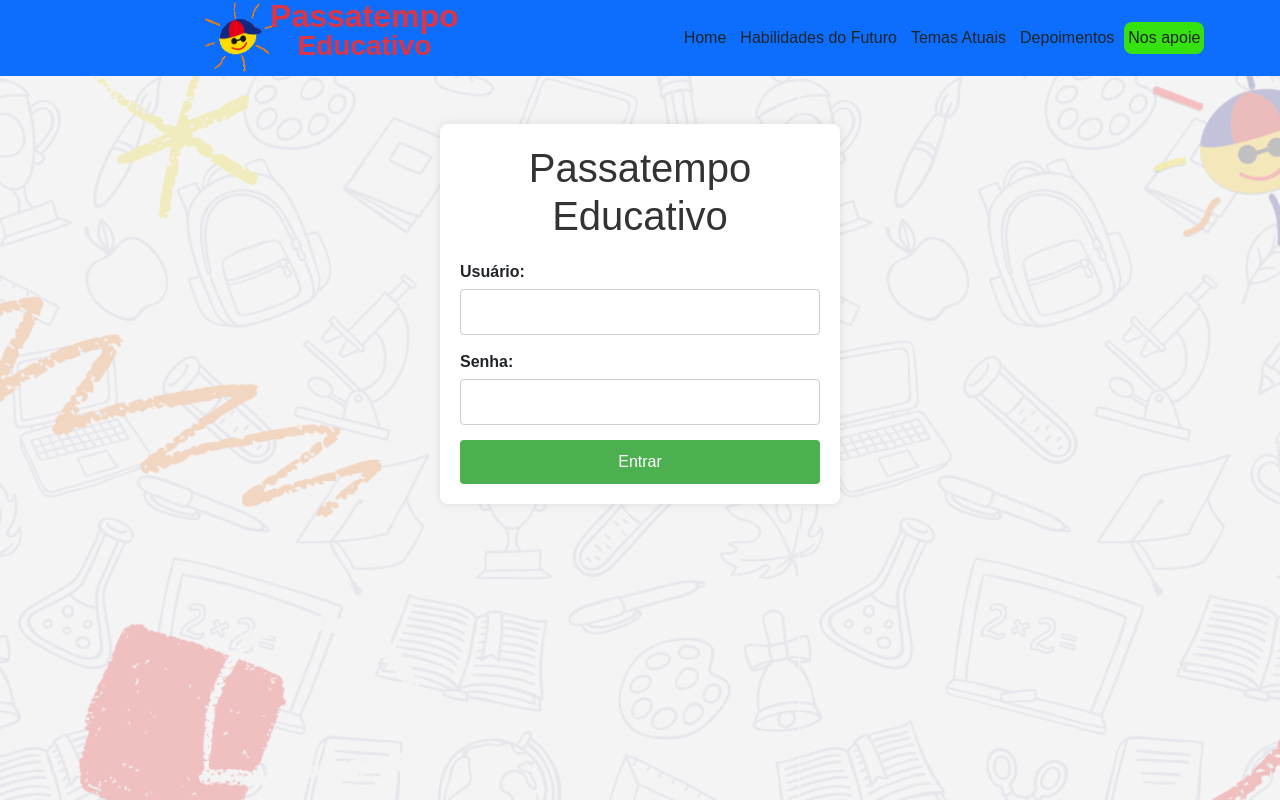
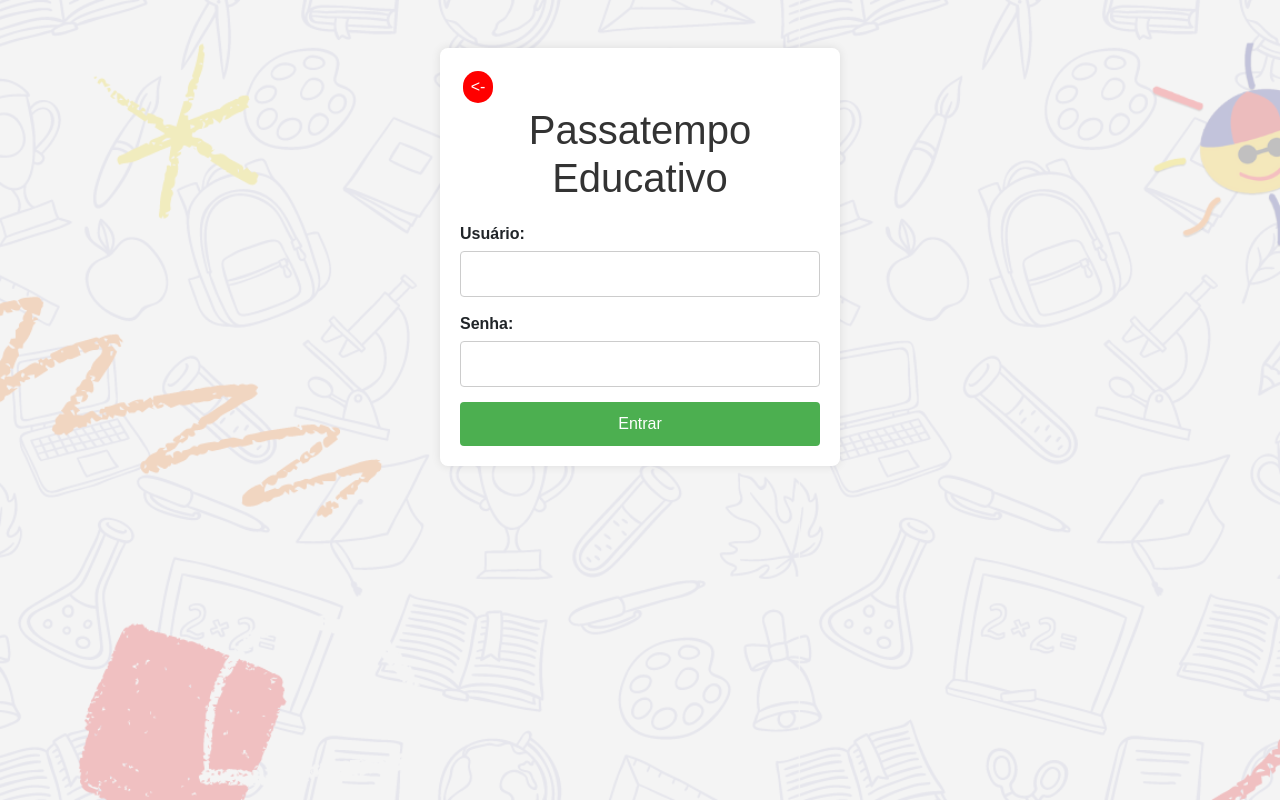
Before and after one commit to RodrigoSKSanchez/Recreatur_Web, a plain HTML site: page front/login.html in a window 1280 px wide. Drawn offline with nearby package versions, Linux system fonts and the light colour scheme.

Commit message:
Trocando o header no login por um botao de voltar

```diff
--- a/front/css/styles_login.css
+++ b/front/css/styles_login.css
@@ -58,3 +58,14 @@ input {
 .botao:hover {
     background-color: #45a049;
 }
+
+.voltar {
+    background-color: red;
+    color: white;
+    width: 30px;
+    text-align: center;
+}
+
+.voltar:hover {
+    background-color: darkred;
+}
--- a/front/login.html
+++ b/front/login.html
@@ -15,31 +15,14 @@
 
 
 <body>
-    <header class="d-flex bg-primary container-fluid col-12 justify-content-center">
-        <div class="row col-12 justify-content-center">
-          <div class="col-12 col-md-6 row justify-content-center">
-            <img src="imagens/icon.png" alt="Logo Passatempo Educativo" class="col-md-2 col-6">
-            <div
-              class="d-flex flex-column align-items-center col-md-3 col-12 text-danger lh-1 fw-semibold justify-content-center">
-              <p class="mb-auto fs-2">Passatempo</p>
-              <p class="fs-3">Educativo</p>
-            </div>
-          </div>
-          <nav class="navbar col-12 col-md align-items-center justify-content-center">
-            <a href="home_page.html" class="botoes_header nav-link rounded-3 p-1">Home</a>
-            <a href="habilidades_profissional.html" class="botoes_header nav-link rounded-3  p-1">Habilidades do Futuro</a>
-            <a href="temas_atuais.html" class="botoes_header nav-link rounded-3 p-1">Temas Atuais</a>
-            <a href="" class="botoes_header nav-link rounded-3  p-1">Depoimentos</a>
-            <a href="" class="nav-link botao_apoie rounded-3 p-1">Nos apoie </a>
-          </nav>
-        </div>
-      </header>
-
       <main class="container-fluid col-12 p-5">
         <div class="fundo"></div>
         <div class="d-flex justify-content-center align-items-center">
 
-            <div class="container-login col-12">
+          <div class="container-login col-12">
+              <div>
+                <a href="home_page.html" class="nav-link rounded-4 p-1 voltar"> <- </a>
+              </div>
                 <h1>Passatempo Educativo</h1>
                 <form action="#" method="POST">
                     <div class="grupo-input">
```
